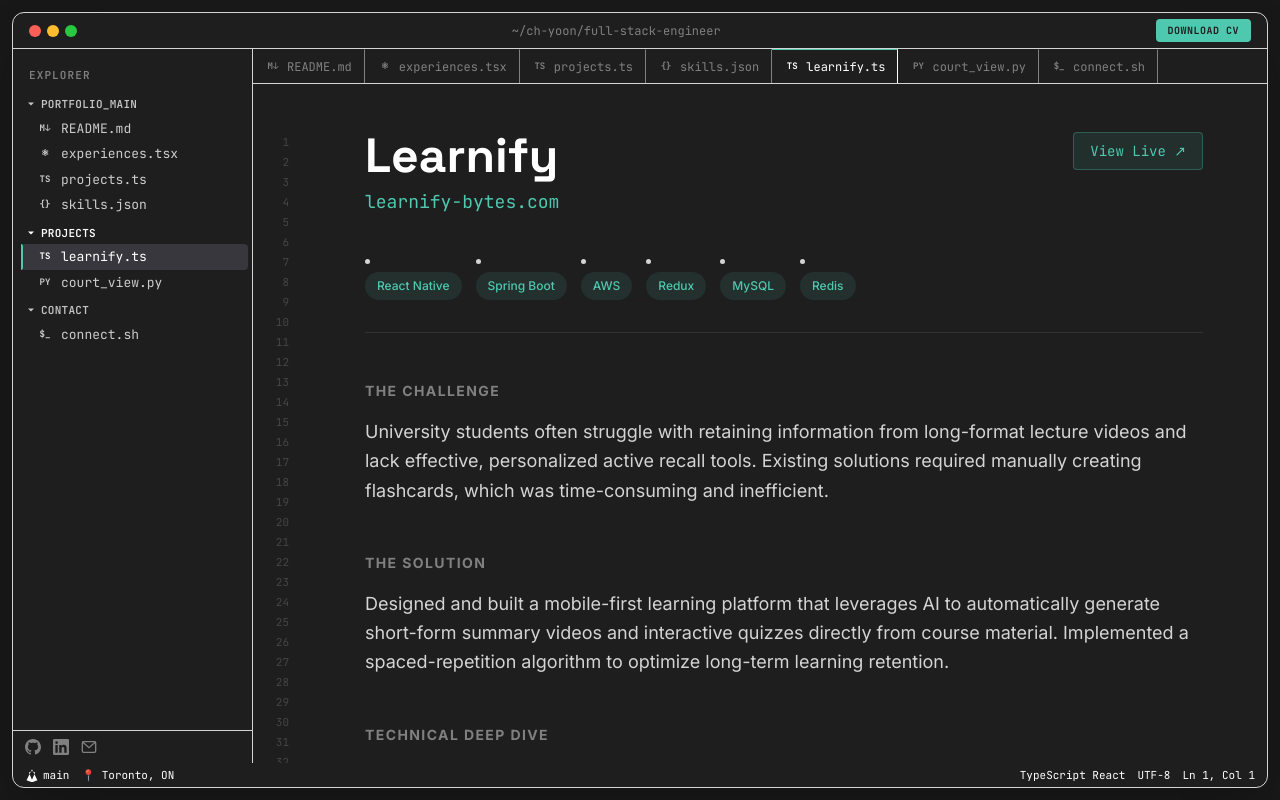
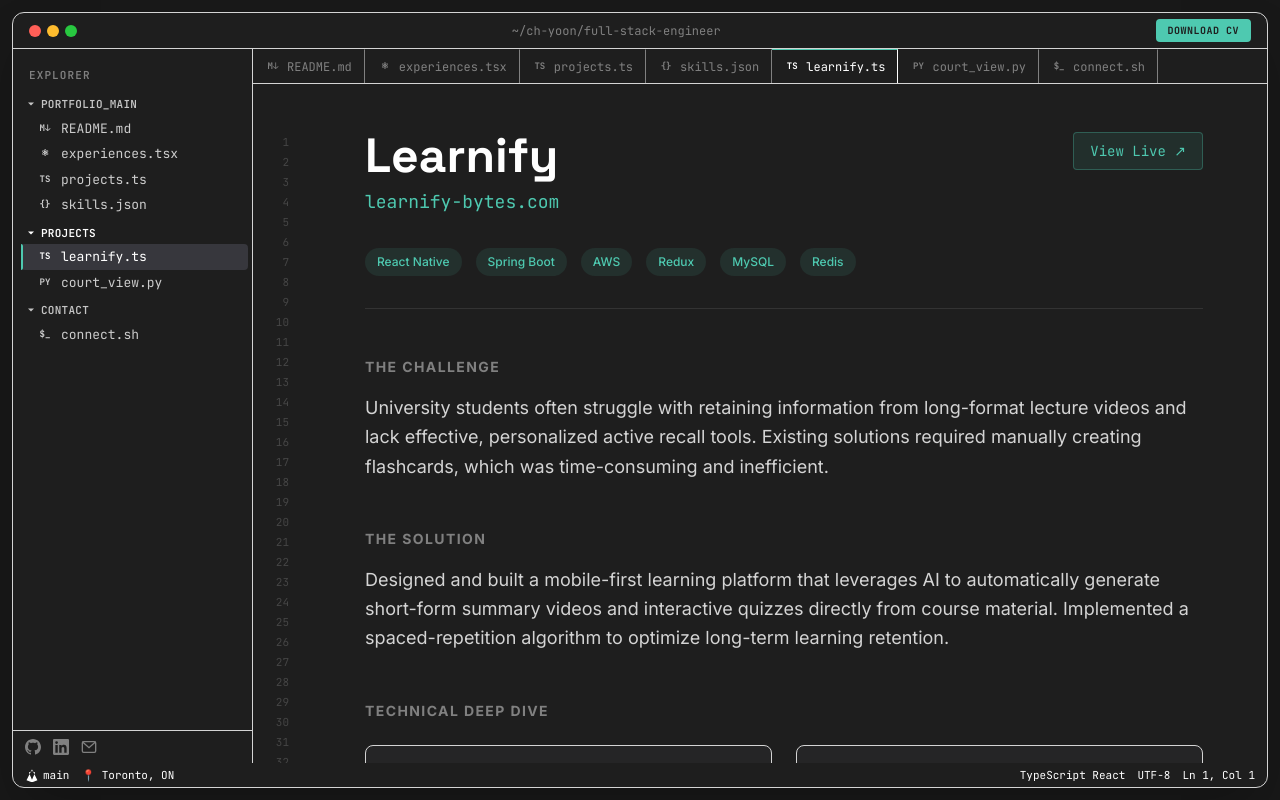
Before and after one commit to cheneyYoon/chaehoYoon, a Next.js app: page /projects/learnify in a window 1280 px wide. Built offline with nearby package versions, Linux system fonts and the light colour scheme.

Commit message:
fix(projects): remove markers from skill lists

```diff
--- a/src/app/projects/[slug]/page.tsx
+++ b/src/app/projects/[slug]/page.tsx
@@ -52,11 +52,11 @@ export default async function ProjectPage({
                         )}
                     </div>
 
-                    <div className="mt-6 flex flex-wrap gap-2">
+                    <ul className="mt-6 flex flex-wrap gap-2 list-none">
                         {project.technologies.map((tech) => (
                             <TechPill key={tech} label={tech} />
                         ))}
-                    </div>
+                    </ul>
                 </header>
 
                 {/* Challenge & Solution */}
--- a/src/components/ui/TechPill.tsx
+++ b/src/components/ui/TechPill.tsx
@@ -4,7 +4,7 @@ interface TechPillProps {
 
 export default function TechPill({ label }: TechPillProps) {
     return (
-        <li className="mr-1.5 mt-2">
+        <li className="mr-1.5 mt-2 list-none">
             <div className="flex items-center rounded-full bg-accent/10 px-3 py-1 text-xs font-medium leading-5 text-accent">
                 {label}
             </div>
```
